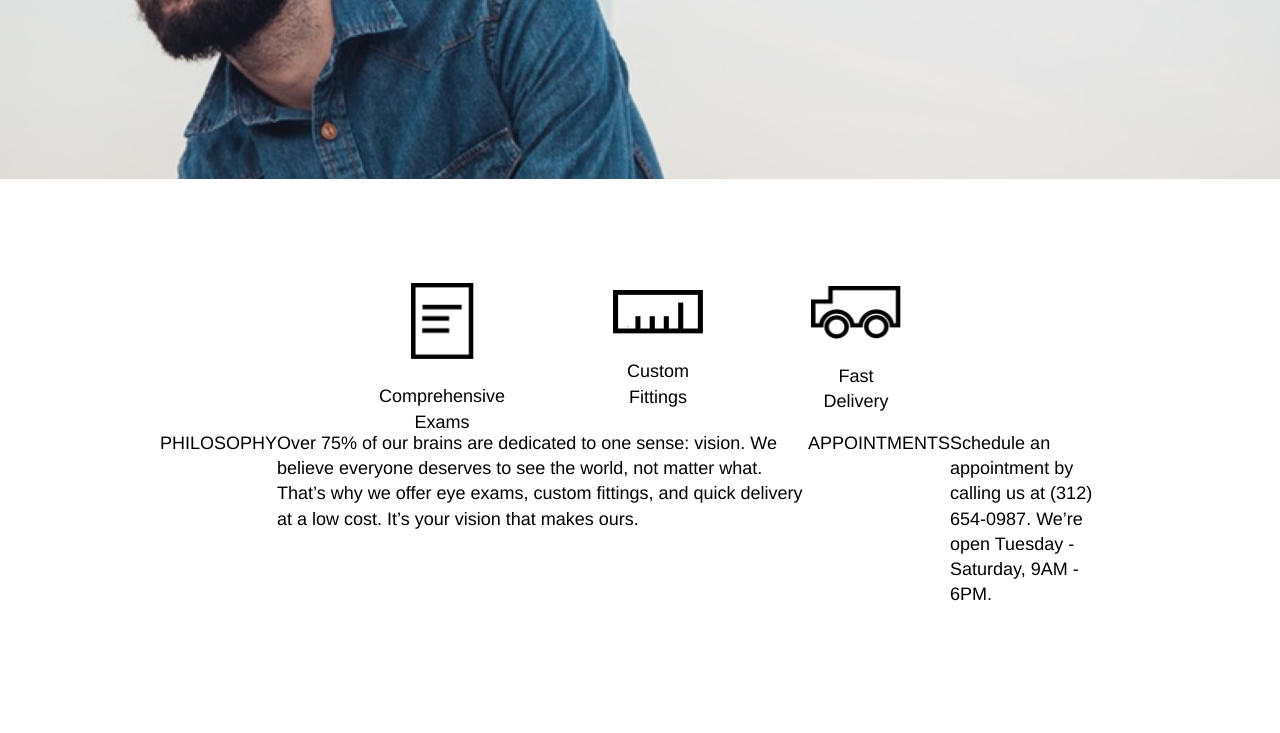
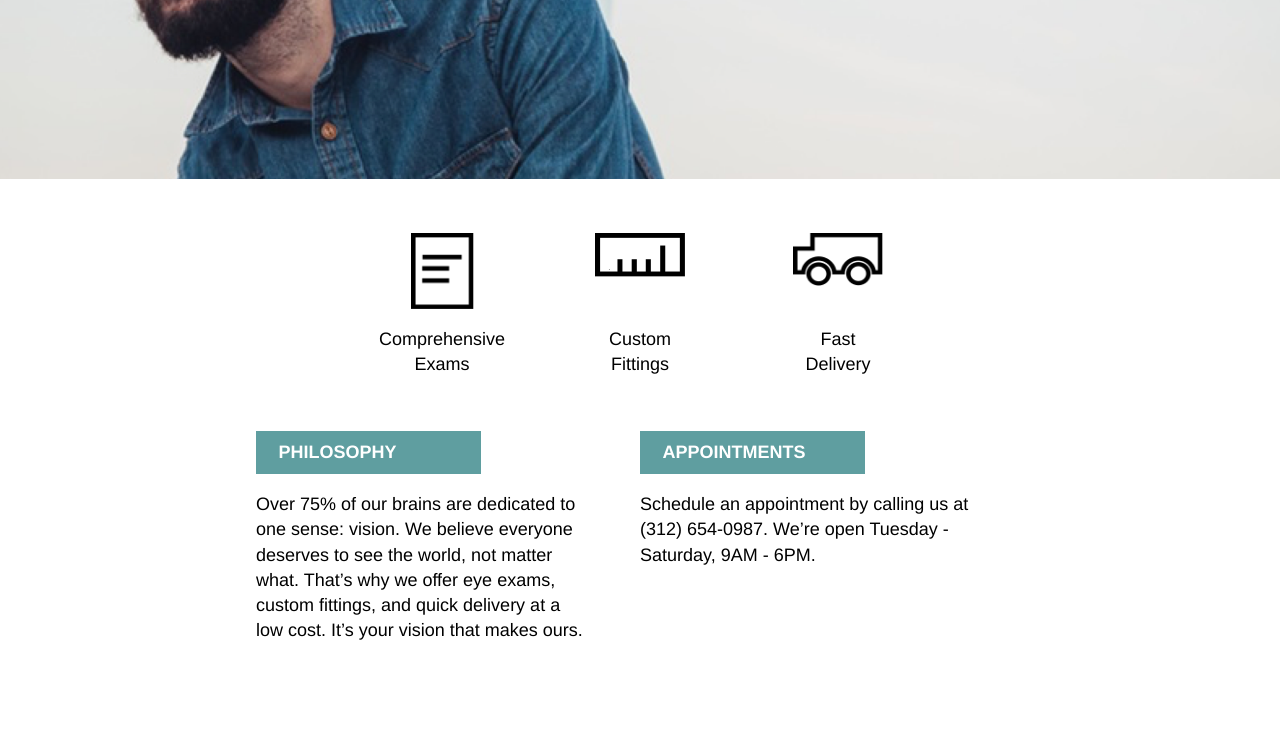
Before and after one commit to iLikeHotdogs/Tortoiseshell_Optics2, a plain HTML site: page index.html in a window 1280 px wide. Shown: the part 379-1112 px from the top of the page. Before the commit the page ends 986 px from the top, so only its background shows below. Drawn offline with Linux system fonts and the light colour scheme.

Commit message:
updated middle and below middle sections

```diff
--- a/index.html
+++ b/index.html
@@ -37,26 +37,18 @@
   <!--middle section -->
 
   <div class="supporting">
-    <div class="info-section">
-      <div class="three-parts">
-        <div class="exams">
-          <img src="./resources/images/paper-icon.png">
-          <p>Comprehensive</p>
-          <p>Exams</p>
+
+    <div class="service">
+      <img src="./resources/images/paper-icon.png" class="paper-icon"/>
+      <div>Comprehensive Exams</div>
     </div>
-        <div class="fittings">
+    <div class="service">
       <img src="./resources/images/ruler-icon.png">
-          <p>Custom</p>
-          <p>Fittings</p>
+      <div>Custom Fittings</div>
     </div>
-        <div class="delivery">
+    <div class="service">
       <img src="./resources/images/truck-icon.png">
-          <p>Fast</p>
-          <p>Delivery</p>
-        </div>
-
-
-      </div>
+      <div>Fast Delivery</div>
     </div>
   </div>
 
@@ -64,7 +56,7 @@
   <div class="supporting container">
     <div class="info">
       <div class="title">
-        <p>PHILOSOPHY</p>
+        <h2>PHILOSOPHY</h2>
       </div>
       <p>
       Over 75% of our brains are dedicated to one sense: vision. We believe everyone deserves to see the world, not matter what. That’s why we offer eye exams, custom fittings, and quick delivery at a low cost. It’s your vision that makes ours.
@@ -72,7 +64,7 @@
     </div>
     <div class="info">
       <div class="title">
-      <p>APPOINTMENTS</p>
+        <h2>APPOINTMENTS</h2>
       </div>
       <p>
         Schedule an appointment by calling us at (312) 654-0987. We’re open Tuesday - Saturday, 9AM - 6PM.
--- a/resources/css/style.css
+++ b/resources/css/style.css
@@ -89,48 +89,46 @@ h1 {
   justify-content: center;
 }
 
-.info-section {
+.service {
   display: flex;
-  align-items: center;
-  justify-content: center;
   flex-direction: column;
   justify-content: space-between;
-  text-align: center;
+  align-items: center;
+  width: 5rem;
   height: 8rem;
   margin: 3rem;
-  width: 5rem;
-}
-
-.three-parts {
-  display: flex;
-
-  align-items: center;
-  justify-content: center;
-  height: 8rem;
-  margin: 3rem 0;
-  width: 5rem;
+  text-align: center;
 }
 
 
-.exams img{
+.service img.paper-icon{
   width: 3.5rem;
   margin-bottom: 1rem;
 }
 
 
-.fittings, .delivery, img {
+.service img {
   width: 5rem;
   margin-bottom: 1rem;
 }
 
 
-.fittings{
-  padding-right: 6rem;
-  padding-left: 6rem;
-}
-
 /*section below middle */
 
 .info {
-  display: flex;
+  width: 35%;
+  margin-right: 5%;
+  margin-bottom: 4rem;
 }
+
+.info p {
+  padding: 1rem 0;
+}
+
+.title h2{
+  max-width: 10rem;
+  padding: 0.5rem 1.25rem;
+  background-color: cadetblue;
+  font-weight: bold;
+  color: white;
+}
```
Lines whose indentation alone changed are shown as unchanged.
